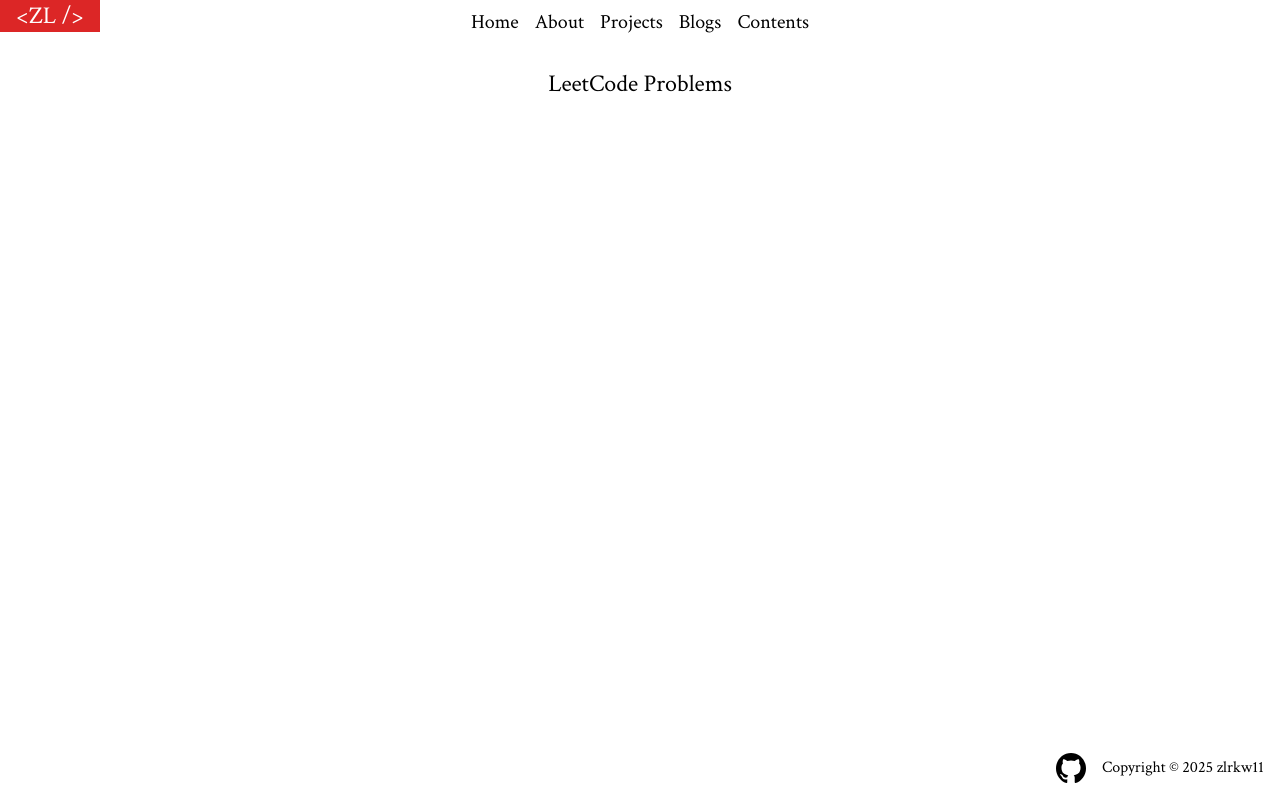
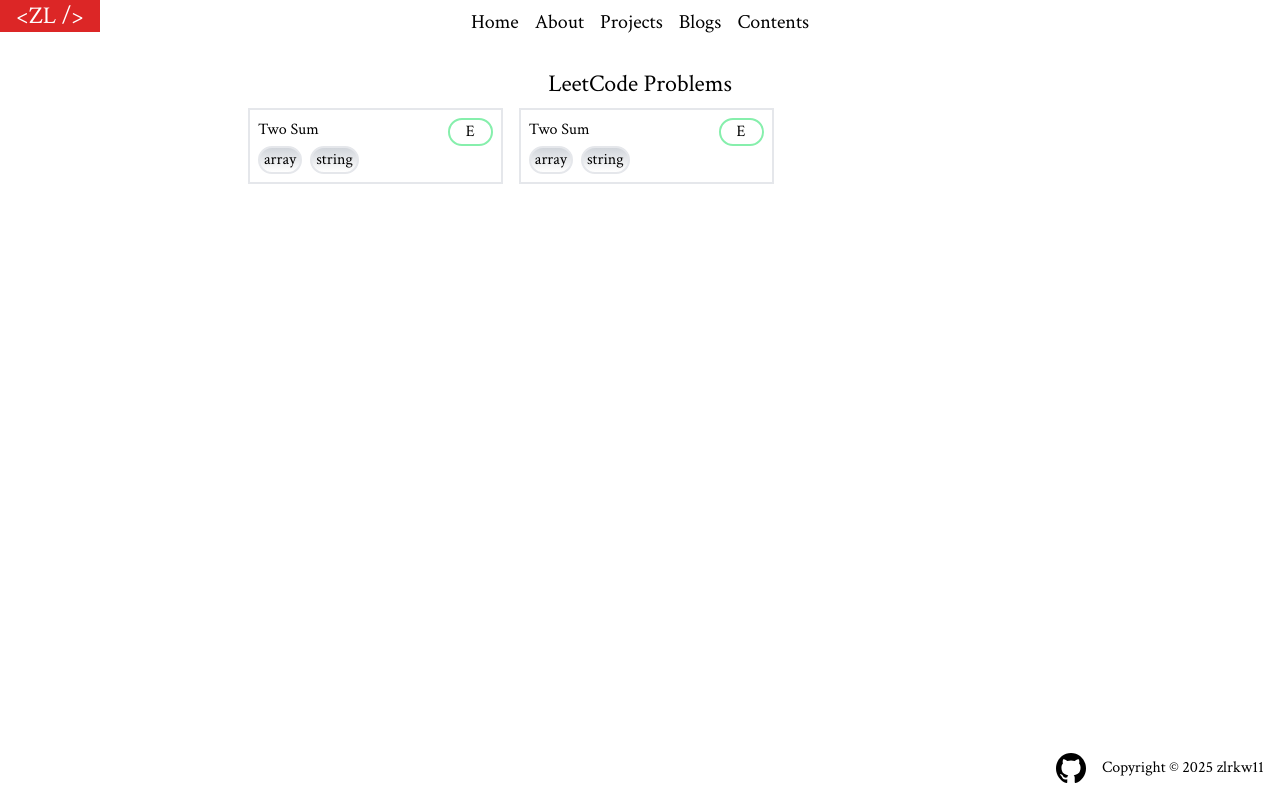
Before and after one commit to zlrkw11/zl-v2, a Next.js app: page /contents/leetcode in a window 1280 px wide. Built offline with nearby package versions, Linux system fonts and the light colour scheme.

Commit message:
leetcode page posts

```diff
--- a/app/contents/leetcode/page.tsx
+++ b/app/contents/leetcode/page.tsx
@@ -1,9 +1,65 @@
+import Link from "next/link";
+
+type Props = {
+  id: number;
+  title: string;
+  slug: string;
+  label: string[];
+  difficulty: string;
+};
+
+const problems: Props[] = [
+  {
+    id: 1,
+    title: "Two Sum",
+    slug: "two-sum",
+    difficulty: "easy",
+    label: ["array", "string"],
+  },
+  {
+    id: 2,
+    title: "Two Sum",
+    slug: "two-sum",
+    difficulty: "easy",
+    label: ["array", "string"],
+  },
+];
+
+const Problem = ({ title, slug, label, difficulty }: Props) => {
+  return (
+    <div className="border-2 col-span-1 m-2 p-2">
+      <Link href={`/leetcode/${slug}`} className="flex justify-between">
+        <h1>{title}</h1>
+        <div>
+          {difficulty === "easy" && (
+            <div className="border-2 border-green-300 rounded-full px-4">E</div>
+          )}
+        </div>
+      </Link>
+
+      <div className="flex gap-2">
+        {label.map((l, i) => (
+          <div
+            key={i}
+            className="border-2 border-gray-200 from-white bg-gradient-to-t to-gray-300 rounded-full px-1"
+          >
+            {l}
+          </div>
+        ))}
+      </div>
+    </div>
+  );
+};
+
 const LeetCode = () => {
   return (
     <div className="w-[800px] grid gird-cols-4 m-2 items-center">
       <h1 className="text-2xl col-span-4 items-center flex justify-center">
         LeetCode Problems
       </h1>
+      {problems.map((problem) => (
+        <Problem key={problem.id} {...problem} />
+      ))}
     </div>
   );
 };
```
